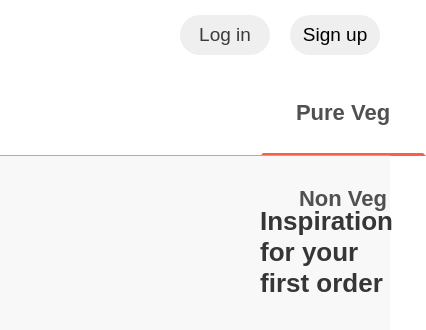
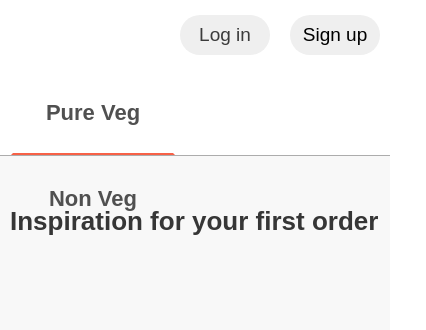
Before and after one commit to devamanin/Food-ordering-system, a plain HTML site: page index.html in a window 390 px wide. Shown: the whole page, 426 px wide, since content can reach past the window. Drawn offline with nearby package versions, Linux system fonts and the light colour scheme; no server answers.

Commit message:
Add files via upload

```diff
--- a/style.css
+++ b/style.css
@@ -494,3 +494,19 @@
   bottom: 2px;
   left: 10px;
 }
+@media screen and (max-width: 1387px) {
+  #food-category .container{
+    padding-left: 110px;
+  }
+  #main .header{
+    padding-left: 110px;
+  }
+}
+@media screen and (max-width: 1000px) {
+  #food-category .container{
+    padding-left: 10px;
+  }
+  #main .header{
+    padding-left: 10px;
+  }
+}
```
